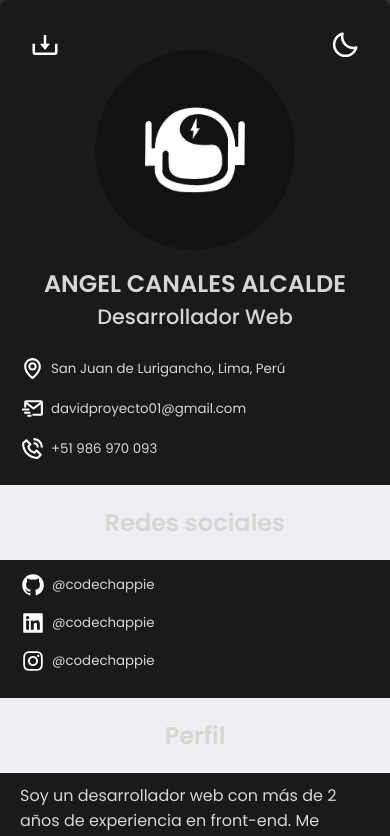
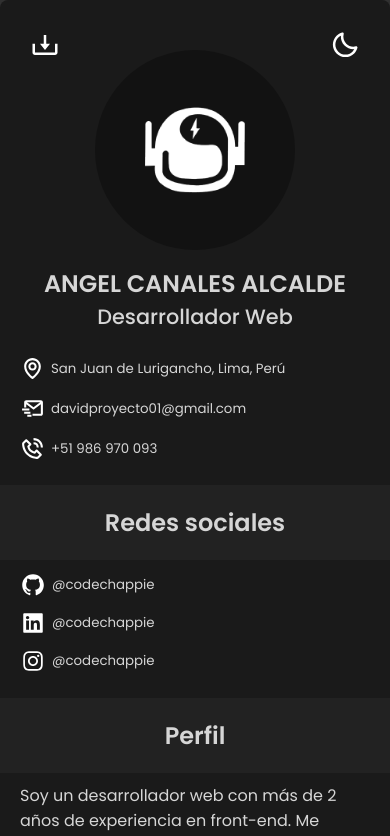
Before and after one commit to codechappie/curriculum, a React (Create React App) app: page / in a window 390 px wide. Shown: the top 836 px of the page. Built offline with nearby package versions, Linux system fonts and the light colour scheme.

Commit message:
project uploaded

```diff
--- a/src/assets/css/styles.css
+++ b/src/assets/css/styles.css
@@ -25,7 +25,9 @@ transition: all .2s ease-in-out;
   overflow: hidden;
 }
 .sub-title {
+  width: 100%;
   padding: 5px 30px;
+  background: var(--page-dark-light);
 }
 .personal-information {
   display: flex;
@@ -369,7 +371,7 @@ transition: all .2s ease-in-out;
     /* padding: 0; */
   }
   .sub-title {
-    background: #eeeef3;
+    /* background: #eeeef3; */
     width: 100%;
     padding: 20px 0;
     text-align: center;
```
